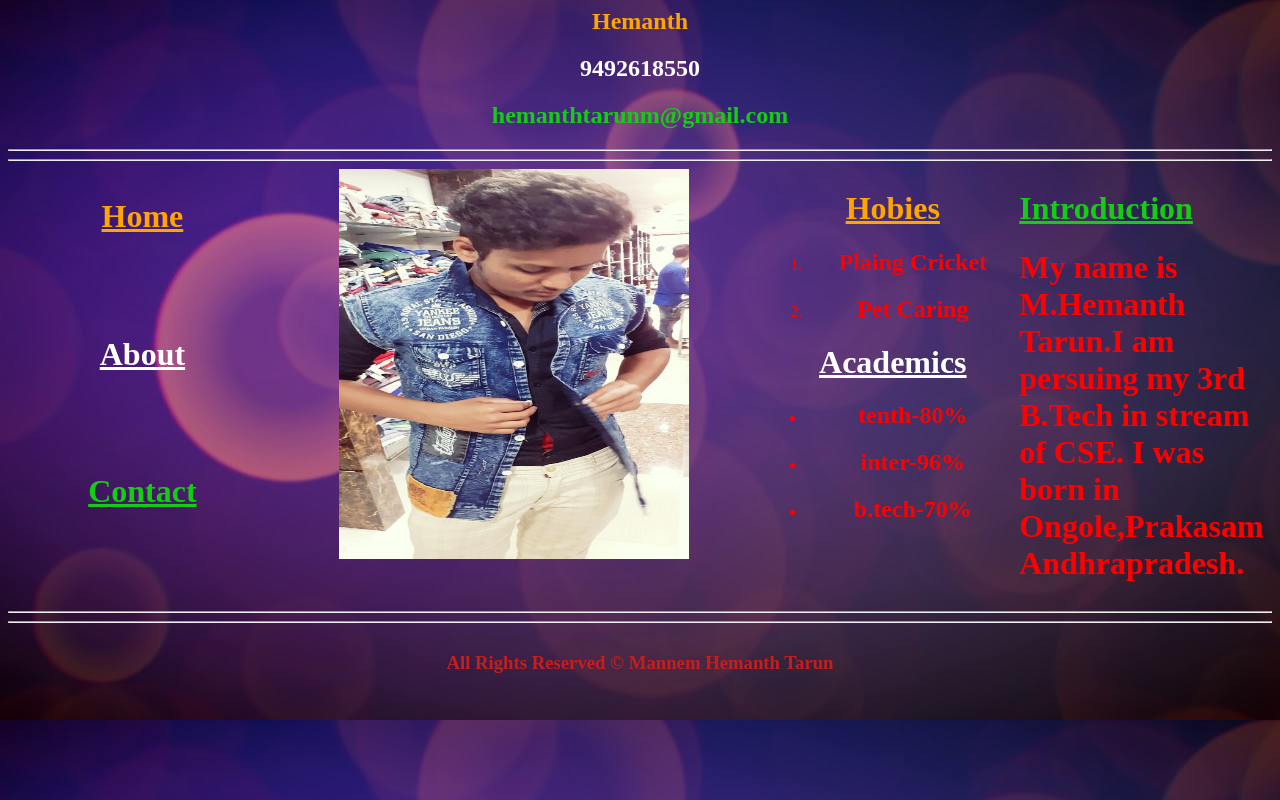
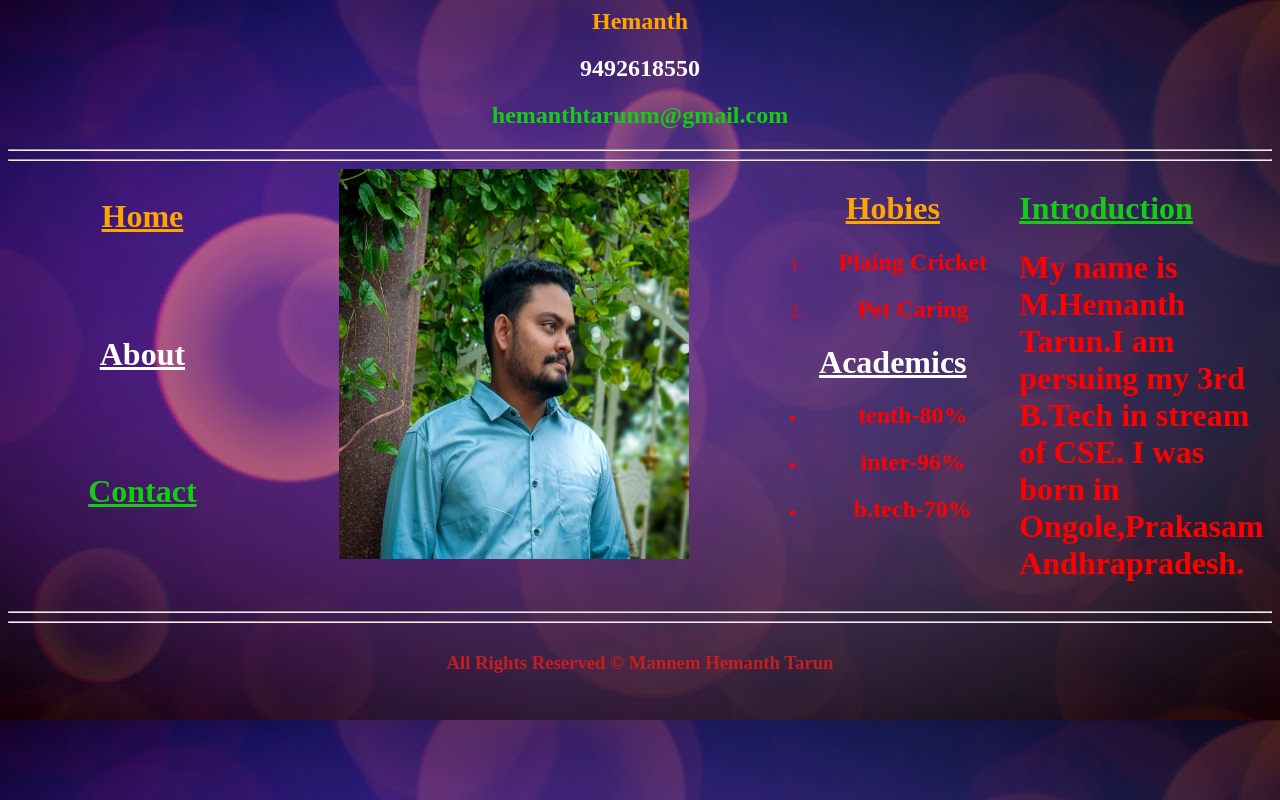
Before and after one commit to MANNEMHEMANTHTARUN/Basic-html-and-css-project, a plain HTML site: page index.html in a window 1280 px wide. Drawn offline with Linux system fonts and the light colour scheme.

Commit message:
Update index.html

```diff
--- a/index.html
+++ b/index.html
@@ -40,7 +40,7 @@
              </div>
 
             <div style="float: left;width: 40%;">
-                <center><img src="images/images/hemu.jpg" alt="momcomputer.com" width="350" height="390"></center>
+                <center><img src="images/images/Harsha.jpg" alt="momcomputer.com" width="350" height="390"></center>
             </div>
 
             <div style=" float:left;width:20%;text-align:center;">
```
